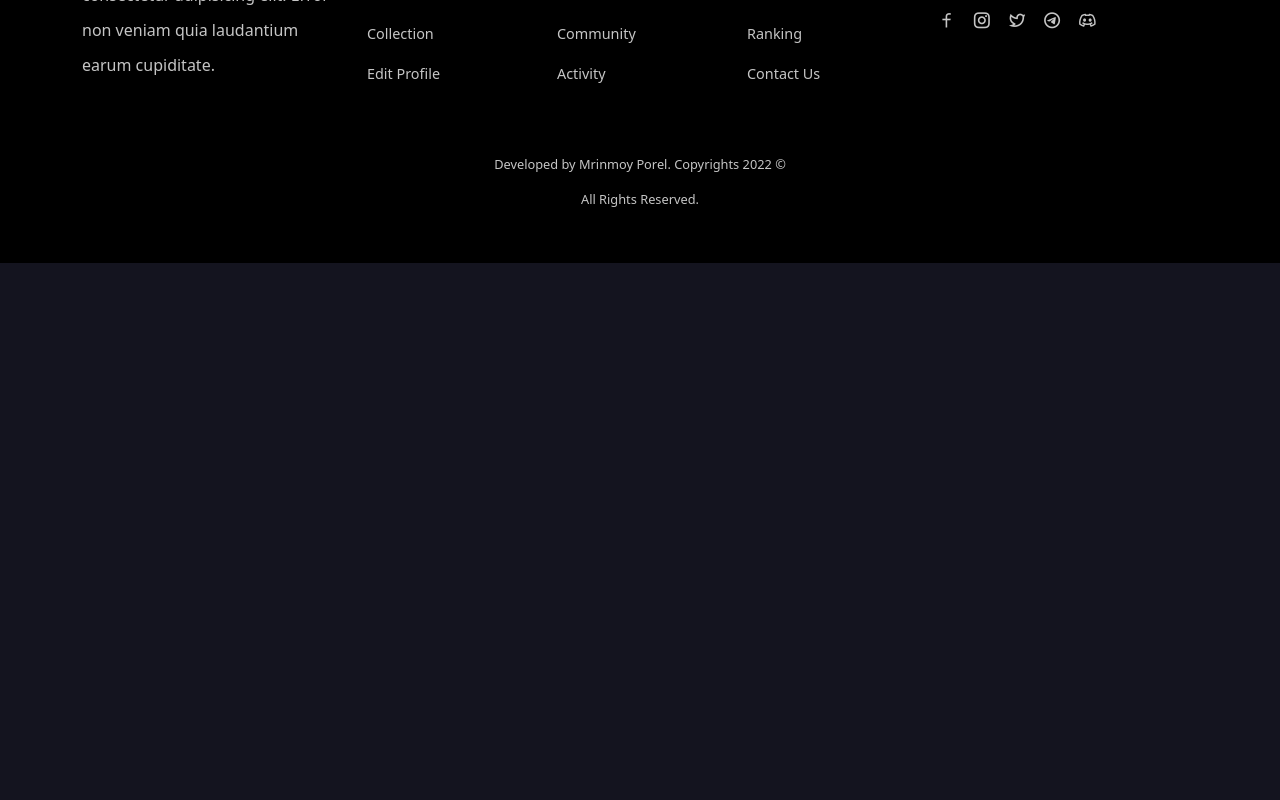
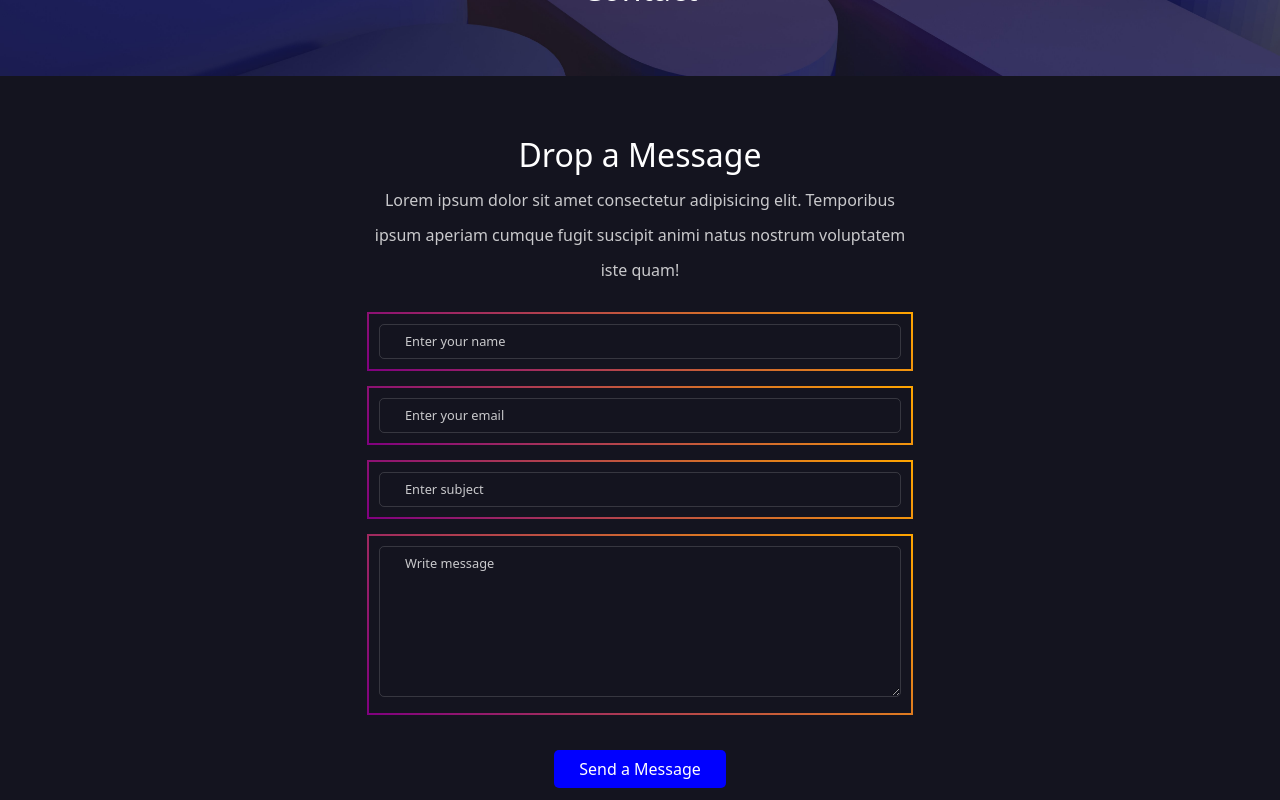
Before and after one commit to mrinnnmoy/openArt, a React (Create React App) app: page /contact in a window 1280 px wide. Shown: the part 180-980 px from the top of the page. Before the commit the page ends 800 px from the top, so only its background shows below. Built offline with nearby package versions, Linux system fonts and the light colour scheme.

Commit message:
build contact-component

```diff
--- a/src/pages/Contact.jsx
+++ b/src/pages/Contact.jsx
@@ -1,9 +1,84 @@
-import React from 'react';
+import React, { useRef } from "react";
+
+import CommonSection from "../components/ui/Common-section/CommonSection";
+import { Container, Row, Col } from "reactstrap";
 
 const Contact = () => {
+  const nameRef = useRef("");
+  const emailRef = useRef("");
+  const subjectRef = useRef("");
+  const messageRef = useRef("");
+
+  const handleSubmit = (e) => {
+    e.preventDefault();
+  };
+
   return (
-    <div>Contact</div>
-  )
+    <>
+      <CommonSection title="Contact" />
+      <section>
+        <Container>
+          <Row>
+            <Col lg="6" md="6" className="m-auto text-center">
+              <h2>Drop a Message</h2>
+              <p>
+                Lorem ipsum dolor sit amet consectetur adipisicing elit.
+                Temporibus ipsum aperiam cumque fugit suscipit animi natus
+                nostrum voluptatem iste quam!
+              </p>
+              <div className="contact mt-4">
+                <form onSubmit={handleSubmit}>
+                  <div className="form__input">
+                    <input
+                      type="text"
+                      placeholder="Enter your name"
+                      ref={nameRef}
+                    />
+                  </div>
+                  <div className="form__input">
+                    <input
+                      type="email"
+                      placeholder="Enter your email"
+                      ref={emailRef}
+                    />
+                  </div>
+                  <div className="form__input">
+                    <input
+                      type="text"
+                      placeholder="Enter subject"
+                      ref={subjectRef}
+                    />
+                  </div>
+                  <div className="form__input">
+                    <textarea
+                      rows="7"
+                      placeholder="Write message"
+                      ref={messageRef}
+                    ></textarea>
+                  </div>
+
+                  <button
+                    className="send__btn"
+                    style={{
+                      border: "none",
+                      padding: "7px 25px",
+                      borderRadius: "5px",
+                      marginTop: "20px",
+                      background: "blue",
+                      color: "white",
+                      cursor: "pointer",
+                    }}
+                  >
+                    Send a Message
+                  </button>
+                </form>
+              </div>
+            </Col>
+          </Row>
+        </Container>
+      </section>
+    </>
+  );
 };
 
 export default Contact;
```
